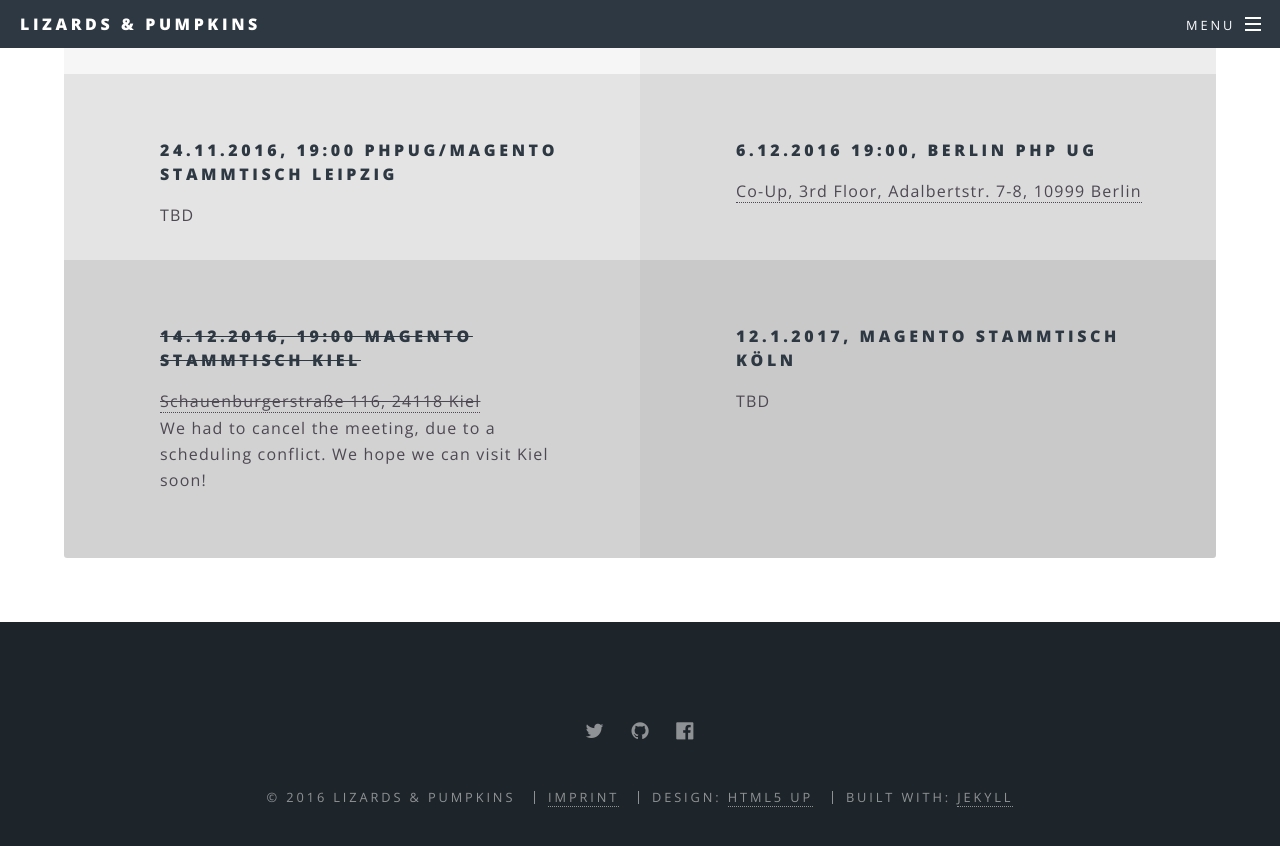
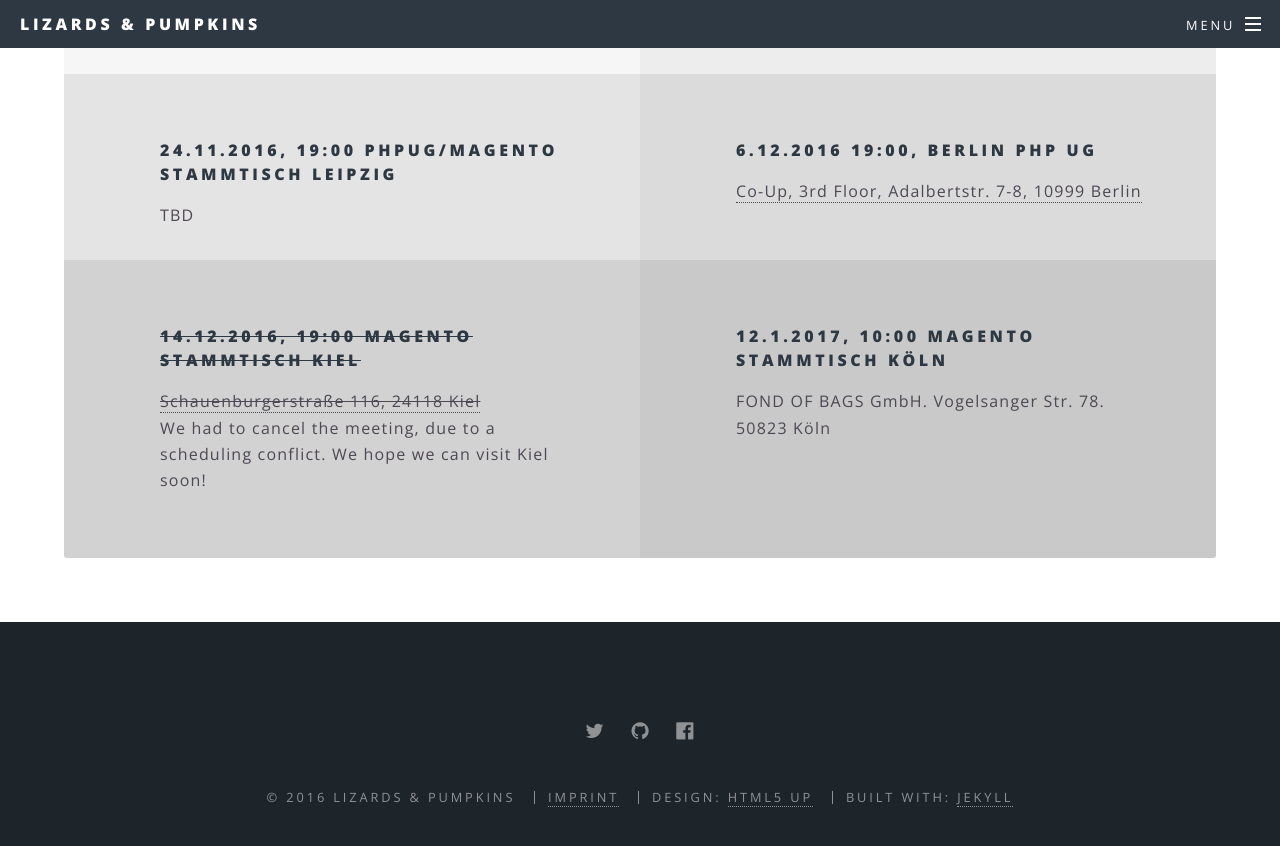
Before and after one commit to lizards-and-pumpkins/lizards-and-pumpkins.github.io, a Jekyll site: the page built from events.html, in a window 1280 px wide and 900 px high, scrolled down 647 px. Shown: the top 846 px of the window. Built offline with Jekyll 4.4.1, drawn with Linux system fonts in a browser that asks for light colours.

Commit message:
Update events.html
Issue #14: Add time and location for cologne

```diff
--- a/events.html
+++ b/events.html
@@ -30,7 +30,7 @@ subtitle: Want to hear more? Meet us!
         <p>We had to cancel the meeting, due to a scheduling conflict. We hope we can visit Kiel soon!</p>
     </li>
     <li>
-        <h4>12.1.2017, Magento Stammtisch Köln</h4>
-        TBD
+        <h4>12.1.2017, 10:00 Magento Stammtisch Köln</h4>
+        <p>FOND OF BAGS GmbH. Vogelsanger Str. 78. 50823 Köln</p>
     </li>
 </ul>
```
